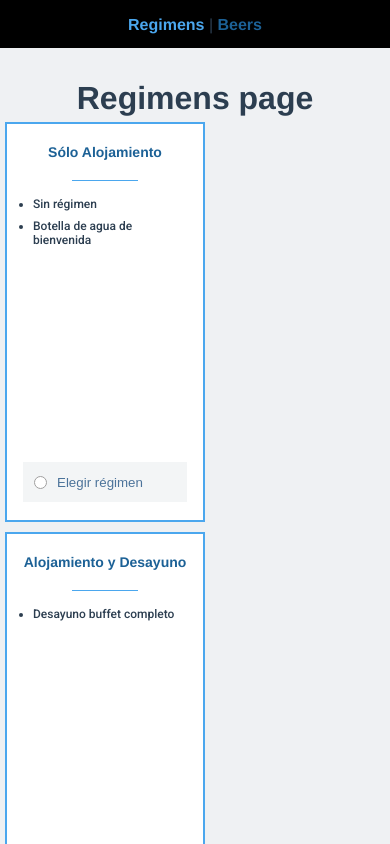
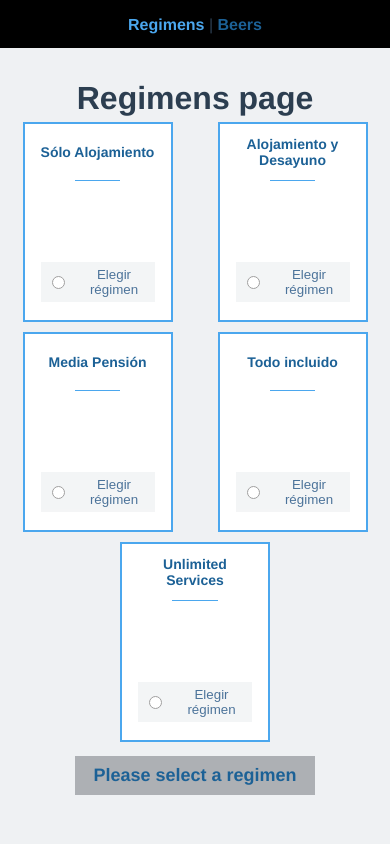
Before and after one commit to AlvaroDDG86/vue-ccktl, a Vue app: page /#/ in a window 390 px wide. Built offline with nearby package versions, Linux system fonts and the light colour scheme.

Commit message:
breakpoints and responsible design

```diff
--- /dev/null
+++ b/src/assets/scss/_breakpoints.scss
@@ -0,0 +1,2 @@
+$tablet: 768px;
+$mobile: 360px;
--- a/src/components/RegimenSelectable.vue
+++ b/src/components/RegimenSelectable.vue
@@ -137,4 +137,22 @@ const updateActiveHandler = () => {
     opacity: 0.7;
   }
 }
+@media only screen and (max-width: $mobile) {
+  .regimen-selectable {
+    width: 250px;
+    min-height: 400px;
+    &__list {
+      display: initial;
+    }
+  }
+}
+@media screen and (min-width: $mobile) and (max-width: $tablet) {
+  .regimen-selectable {
+    width: 150px;
+    min-height: 200px;
+    &__list {
+      display: none;
+    }
+  }
+}
 </style>
--- a/src/views/Regimens.vue
+++ b/src/views/Regimens.vue
@@ -66,7 +66,7 @@ export default defineComponent({
 
   &__container {
     display: flex;
-    justify-content: flex-start;
+    justify-content: space-around;
     align-content: stretch;
     flex-wrap: wrap;
   }
--- a/vue.config.js
+++ b/vue.config.js
@@ -4,6 +4,7 @@ module.exports = {
       scss: {
         prependData: `
           @import "~@/assets/scss/_reset.scss";
+          @import "~@/assets/scss/_breakpoints.scss";
           @import "~@/assets/scss/_colors.scss";
           @import "~@/assets/scss/_fonts.scss";
           @import "~@/assets/scss/_mixins.scss";
```
